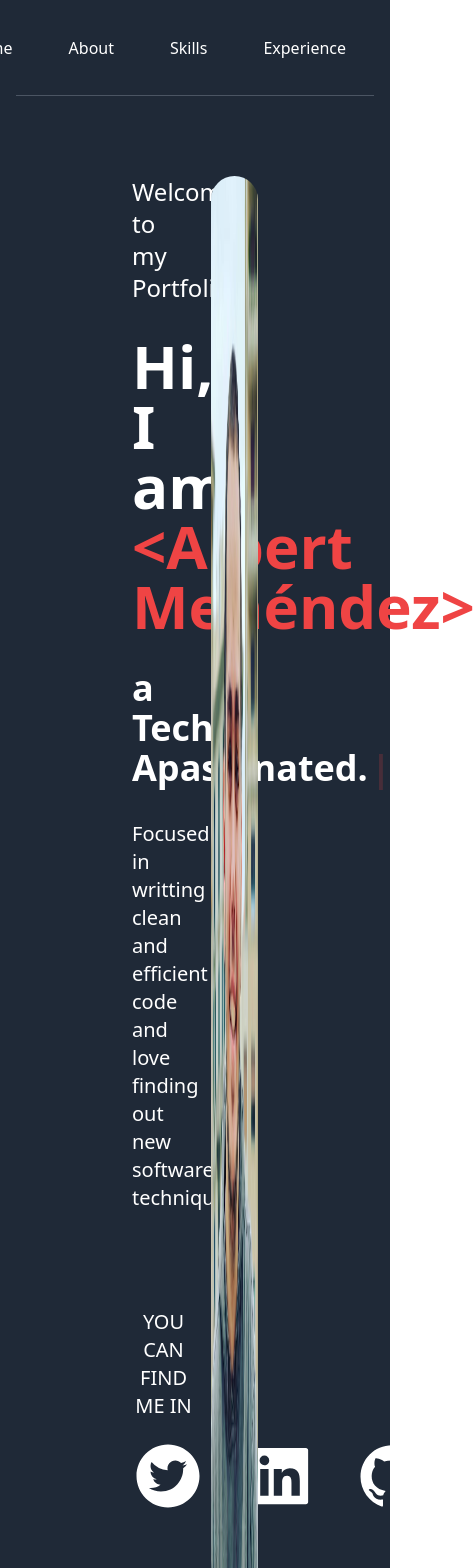
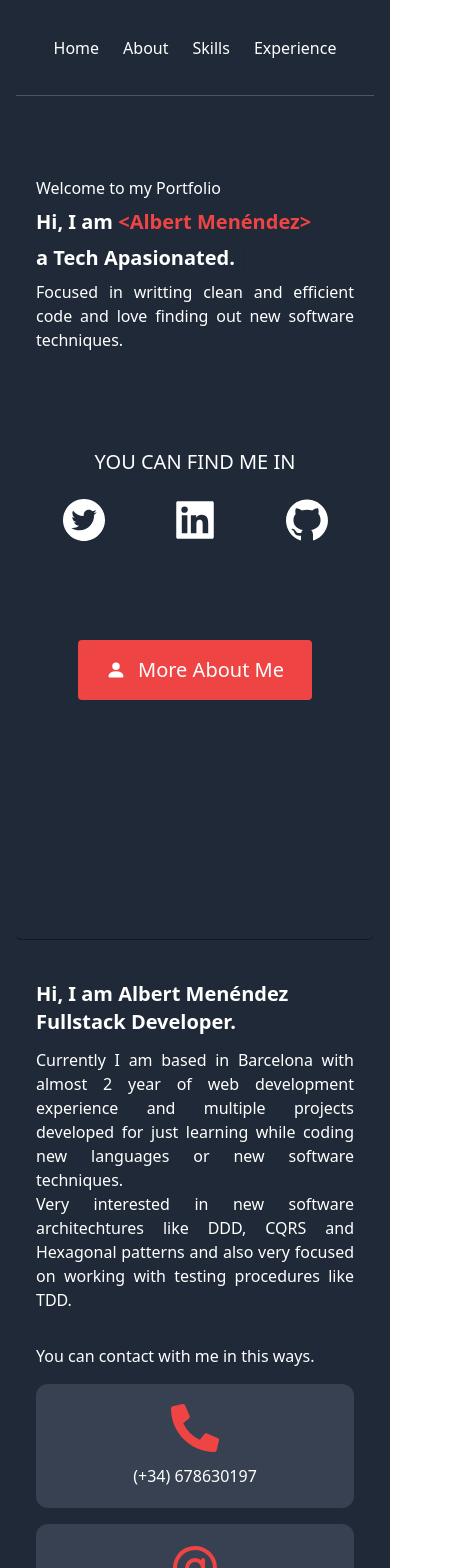
Before and after one commit to albertmenendezg/portfolio, a Next.js app: page / in a window 390 px wide. Shown: the top 1568 px of the page, 475 px wide, since content can reach past the window. Built offline with nearby package versions, Linux system fonts and the light colour scheme.

Commit message:
responsive v1

```diff
--- a/components/Elements/About/About.tsx
+++ b/components/Elements/About/About.tsx
@@ -1,34 +1,34 @@
 import Image from 'next/image'
 import React from 'react'
-import logo from '../../../public/unnamed.png'
+import logo from '../../../public/photo.png'
 import {FaPhoneAlt} from 'react-icons/fa'
 import {FiAtSign} from 'react-icons/fi'
 
 const About = () => {
   return (
     <section id='about' className='min-h-screen w-full pt-10 pb-20 px-5 flex flex-row border-b border-gray-900 rounded-md gap-x-16'>
-        <div className='w-1/2 h-100 flex bg-gray-700 rounded-xl items-center justify-center'>
+        <div className='hidden md:w-1/2 h-100 md:flex bg-gray-700 rounded-xl items-center justify-center'>
             <Image
                 src={logo}
                 alt='Albert Menéndez'
-                className='p-24 w-full h-full rounded-full'
+                className='p-24 rounded-full'
             />
         </div>
-        <div className='w-1/2 h-100'>
-            <h3 className='text-3xl font-bold'>Hi, I am Albert Menéndez Fullstack Developer.</h3>
-            <p className='text-xl mt-8'>
+        <div className='md:w-1/2 h-100'>
+            <h3 className='text-xl md:text-3xl font-bold'>Hi, I am Albert Menéndez Fullstack Developer.</h3>
+            <p className='text-md md:text-xl mt-3 md:mt-8 text-justify'>
                 Currently I am based in Barcelona with almost 2 year of web development experience and multiple projects developed for just learning while coding new languages or new software techniques.
                 <br/>Very interested in new software architechtures like DDD, CQRS and Hexagonal patterns and also very focused on working with testing procedures like TDD.
             </p>
             <p className='mt-8'>You can contact with me in this ways.</p>
-            <div className='mt-4 grid grid-cols-2 gap-4'>
-                <div className='w-full h-48 bg-gray-700 rounded-xl flex items-center justify-center'>
+            <div className='mt-4 grid md:grid-cols-2 gap-4'>
+                <div className='w-full py-5 bg-gray-700 rounded-xl flex items-center justify-center'>
                     <a href="tel:+34678630197" className='flex flex-col justify-center cursor-pointer'>
                         <FaPhoneAlt className='text-red-500 text-5xl cursor-pointer flex mx-auto'/>
                         <span className='mt-3'>(+34) 678630197</span>
                     </a>
                 </div>
-                <div className='w-full h-48 bg-gray-700 rounded-xl flex items-center justify-center'>
+                <div className='w-full py-5 md:py-12 bg-gray-700 rounded-xl flex items-center justify-center'>
                     <a href='mailto:albertmenendezg@gmail.com' className='flex flex-col cursor-pointer'>
                         <FiAtSign className='text-red-500 text-5xl cursor-pointer flex mx-auto'/>
                         <span className='mt-3'>albertmenendezg@gmail.com</span>
--- a/components/Elements/Experience/Experience.tsx
+++ b/components/Elements/Experience/Experience.tsx
@@ -10,15 +10,15 @@ type TExperience = {
 
 const experiences: TExperience[] = [
   {
-    companyName: 'Foxize',
+    companyName: 'FoxizeCloud',
     fromDate: new Date('2021-09-01'),
     toDate: new Date('2022-10-10'),
-    description: 'At foxize I was introduced to the real world of programming, they taught me the symfony php framework with which I am delighted to work to develop web applications. I also developed javascript code for the views and mysql for the database engine.'
+    description: 'At FoxizeCloud I was introduced to the real world of programming, they taught me the symfony php framework with which I am delighted to work to develop web applications. I also developed javascript code for the views and mysql for the database engine.'
   },
   {
-    companyName: 'Feeder',
+    companyName: 'Feeder the Reaction SaaS',
     fromDate: new Date('2022-10-11'),
-    description: 'In Feeder I continue to develop in php Symfony but I also develop React javascript code for the client side and I have started to develop code beyond MVC, with design patterns such as DDD and microservices managed with RabbitMq, where I also develop other microservices with nodejs in typescript'
+    description: 'In Feeder I continue to develop in php Symfony but I also develop React javascript code for the client side and I have started to develop code beyond MVC, with design patterns such as DDD and microservices managed with RabbitMq, where I also develop other microservices with Nodejs in Typescript.'
   }
 ]
 
@@ -27,14 +27,14 @@ const Experience = () => {
     <section id='experience' className='min-h-screen w-full pt-10 pb-20 px-5 flex flex-row border-b border-gray-900 rounded-md gap-4'>
       <div className='w-full'>
         <h1 className='text-5xl text-red-500 font-medium'>My Experience</h1>
-        <div className='mt-5 w-1/2'>
+        <div className='mt-5 w-full md:w-1/2'>
           <ul>
             {
               experiences.map(({companyName, fromDate, toDate, description}) =>
                 <li className='mb-5' key={companyName}>
                   <h2 className='text-3xl font-bold'>{companyName}</h2>
                   <h3 className='pl-5 text-2xl'>{moment(fromDate).format('MM/YYYY')} - {toDate ? moment(toDate).format('MM/YYYY') : 'Currently working'}</h3>
-                  <p className='pl-5 mt-2'>
+                  <p className='pl-5 mt-2 text-justify'>
                     {description}
                   </p>
                 </li>
--- a/components/Elements/Home/Home.tsx
+++ b/components/Elements/Home/Home.tsx
@@ -3,7 +3,7 @@ import React from 'react'
 import { AiFillGithub, AiFillLinkedin, AiFillTwitterCircle } from 'react-icons/ai';
 import { BsPersonFill } from 'react-icons/bs';
 import { useTypewriter, Cursor} from 'react-simple-typewriter'
-import logo from '../../../public/unnamed.png'
+import logo from '../../../public/photo.png'
 import {Link} from 'react-scroll';
 import { useRouter } from 'next/router';
 import NextLink from 'next/link';
@@ -20,44 +20,40 @@ const Home = () => {
         delaySpeed: 2000
     });
 
-    const redirectTo = (url: string) => {
-        router.push(url)
-    }
-
     const TwitterUrl = 'https://twitter.com/albertmenendezg'
     const LinkedInUrl = 'https://www.linkedin.com/in/albert-menendez-gonzalez/'
     const GitHubUrl = 'https://github.com/albertmenendezg'
 
     return (
         <section id='home' className='min-h-screen w-full pt-20 pb-40 px-5 flex flex-row border-b border-gray-900 rounded-md gap-4'>
-            <div className='w-1/2 flex flex-col gap-24'>
-                <div className='flex flex-col gap-8'>
-                    <h4 className='text-2xl font-normal'>Welcome to my Portfolio</h4>
-                    <h1 className='text-6xl font-bold'>
+            <div className='md:w-1/2 flex flex-col gap-24'>
+                <div className='flex flex-col gap-2 md:gap-8'>
+                    <h4 className='text-md md:text-2xl font-normal'>Welcome to my Portfolio</h4>
+                    <h1 className='text-xl md:text-6xl font-bold'>
                         Hi, I am {""}
                         <span className='text-red-500'>{"<Albert Menéndez>"}</span>
                     </h1>
-                    <h2 className='text-4xl font-bold'>
+                    <h2 className='text-xl md:text-4xl font-bold'>
                         a <span>{text}</span>
                         <Cursor cursorBlinking={true} cursorColor='#ef4444' />
                     </h2>
-                    <p className='text-xl w-1/2 text-justify'>Focused in writting clean and efficient code and love finding out new software techniques.</p>
+                    <p className='text-md md:text-xl md:w-1/2 text-justify'>Focused in writting clean and efficient code and love finding out new software techniques.</p>
                 </div>
                 <div className='w-full'>
                     <h3 className='text-center mb-5 text-xl uppercase'>You can find me in</h3>
                     <div className='flex flex-row gap-10 justify-evenly'>
                         <NextLink href={TwitterUrl} target='_blank'>
-                            <AiFillTwitterCircle className='text-7xl cursor-pointer'/>
+                            <AiFillTwitterCircle className='text-5xl md:text-7xl cursor-pointer'/>
                         </NextLink>
                         <NextLink href={LinkedInUrl} target='_blank'>
-                            <AiFillLinkedin className='text-7xl cursor-pointer' />
+                            <AiFillLinkedin className='text-5xl md:text-7xl cursor-pointer' />
                         </NextLink>
                         <NextLink href={GitHubUrl} target='_blank'>
-                            <AiFillGithub className='text-7xl cursor-pointer' />
+                            <AiFillGithub className='text-5xl md:text-7xl cursor-pointer' />
                         </NextLink>
                     </div>
                 </div>
-                <div className='flex mx-auto text-3xl py-4 px-7 bg-red-500 rounded hover:text-black'>
+                <div className='flex mx-auto text-xl md:text-3xl py-4 px-7 bg-red-500 rounded hover:text-black'>
                     <Link
                         to='about'
                         smooth={true}
@@ -70,11 +66,11 @@ const Home = () => {
                     </Link>
                 </div>
             </div>
-            <div className='w-1/2 h-100 flex items-center justify-center overflow-hidden'>
+            <div className='hidden md:flex w-1/2 h-100 items-center justify-center overflow-hidden'>
                 <Image
                     src={logo}
                     alt='Albert Menéndez'
-                    className='rounded-full h-full w-auto'
+                    className='rounded-full'
                 />
             </div>
         </section>
--- a/components/Elements/Navbar/Navbar.tsx
+++ b/components/Elements/Navbar/Navbar.tsx
@@ -27,12 +27,12 @@ const sections:TSection[] = [
 
 const Navbar = () => {
     return (
-        <div className='"w-full h-24 sticky top-0 z-50 bg-gray-800 mx-auto flex justify-between items-center font-titleFont border-b border-b-gray-600'>
-            <nav className='flex justify-end w-full'>
-                <ul className='flex flex-row'>
+        <div className='"w-full h-24 sticky top-0 z-50 bg-gray-800 mx-auto flex justify-between items-center border-b border-b-gray-600'>
+            <nav className='flex md:justify-end w-full'>
+                <ul className='flex flex-row mx-auto md:mx-5'>
                     {
                         sections.map(({link, label}) =>
-                            <li key={link} className='mx-7 text-white rounded-xl cursor-pointer capitalize hover:text-red-500 font-medium hover:underline decoration-2 underline-offset-2'>
+                            <li key={link} className='mx-3 md:mx-7 text-white rounded-xl cursor-pointer capitalize hover:text-red-500 font-medium hover:underline decoration-2 underline-offset-2'>
                                 <Link
                                     to={link}
                                     smooth={true}
--- a/components/Elements/Skills/Skills.tsx
+++ b/components/Elements/Skills/Skills.tsx
@@ -7,7 +7,7 @@ const Skills = () => {
       <div className='w-full'>
         <h1 className='text-5xl text-red-500 font-medium'>What are my skills?</h1>
         <div className='mt-5 flex flex-wrap'>
-          <div className='w-1/2 px-4 pt-2'>
+          <div className='w-full md:w-1/2 px-4 pt-2'>
             <h2 className='text-4xl text-center'>Frontend</h2>
             <Skill label='HTML' percent={80} />
             <Skill label='CSS3' percent={75} />
@@ -16,7 +16,7 @@ const Skills = () => {
             <Skill label='REACT' percent={85} />
             <Skill label='NEXTJS' percent={80} />
           </div>
-          <div className='w-1/2 px-4 pt-2'>
+          <div className='w-full md:w-1/2 px-4 pt-2'>
             <h2 className='text-4xl text-center'>Backend</h2>
             <Skill label='NODE' percent={85} />
             <Skill label='PHP' percent={100} />
@@ -26,7 +26,7 @@ const Skills = () => {
             <Skill label='Express.js' percent={90} />
             <Skill label='Typescript' percent={90} />
           </div>
-          <div className='w-1/2 px-4 pt-2'>
+          <div className='w-full md:w-1/2 px-4 pt-2'>
             <h2 className='text-4xl text-center'>DevOps</h2>
             <Skill label='GIT' percent={90} />
             <Skill label='AWS' percent={65} />
@@ -35,7 +35,7 @@ const Skills = () => {
             <Skill label='DOCKER' percent={75} />
             <Skill label='RABBITMQ' percent={80} />
           </div>
-          <div className='w-1/2 px-4 pt-2'>
+          <div className='w-full md:w-1/2 px-4 pt-2'>
             <h2 className='text-4xl text-center'>Software Patterns</h2>
             <Skill label='DDD' percent={90} />
             <Skill label='HEXAGONAL' percent={90} />
--- a/next.config.js
+++ b/next.config.js
@@ -2,6 +2,7 @@
 const nextConfig = {
   reactStrictMode: true,
   swcMinify: true,
+  distDir: 'build'
 }
 
 module.exports = nextConfig
--- a/pages/index.tsx
+++ b/pages/index.tsx
@@ -16,7 +16,7 @@ const index: NextPage = () => {
       </Head>
       <main className='bg-gray-800 w-full min-h-screen px-4 text-white'>
         <Navbar />
-        <div className='px-24 flex flex-col'>
+        <div className='md:px-24 flex flex-col'>
           <Home />
           <About />
           <Skills />
```
Also changed, not shown: ecosystem.config.js (added, +19 -0 lines), public/photo.png (renamed from public/unnamed.png), 1 other file (tests, documents, lock files or other folders).
